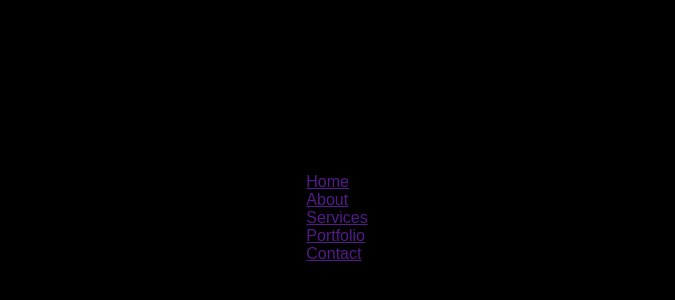
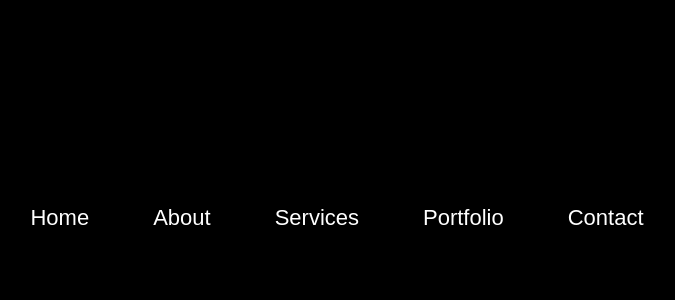
Before and after one commit to Waqasahmed15/Modern-Menu-1, a plain HTML site: page index.html in a window 1280 px wide. Shown: the part 182-482 px from the top of the page, without its empty margins (303-978 px from the left). Drawn offline with Linux system fonts and the light colour scheme.

Commit message:
nav bar css code

```diff
--- a/style.css
+++ b/style.css
@@ -13,4 +13,19 @@
   background: #000;
 }
 ul {
+  padding: 0;
+  margin: 0;
+  display: flex;
+  flex-wrap: wrap;
+  text-align: center;
 }
+
+ul li {
+  list-style: none;
+}
+ul li a {
+  text-decoration: none;
+  color: white;
+  padding: 1rem 2rem;
+  font-size: 22px;
+}
```
